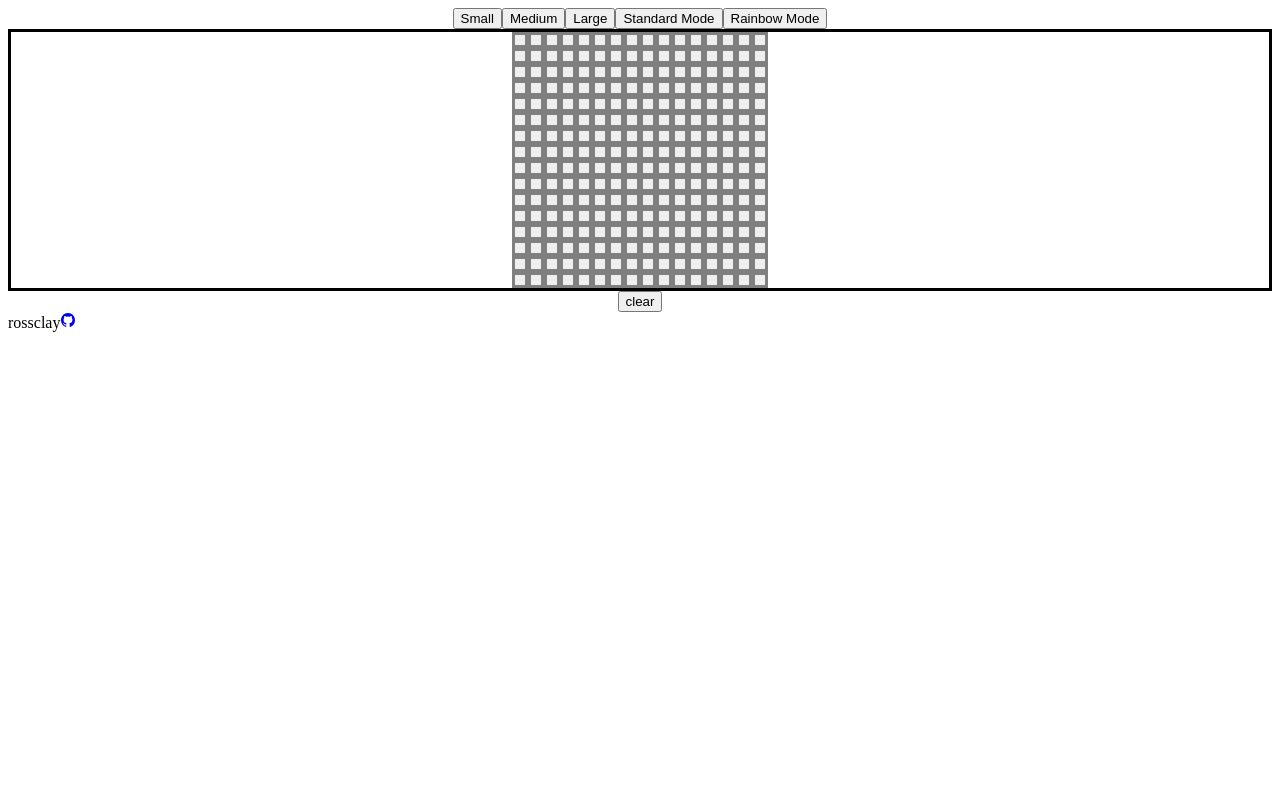
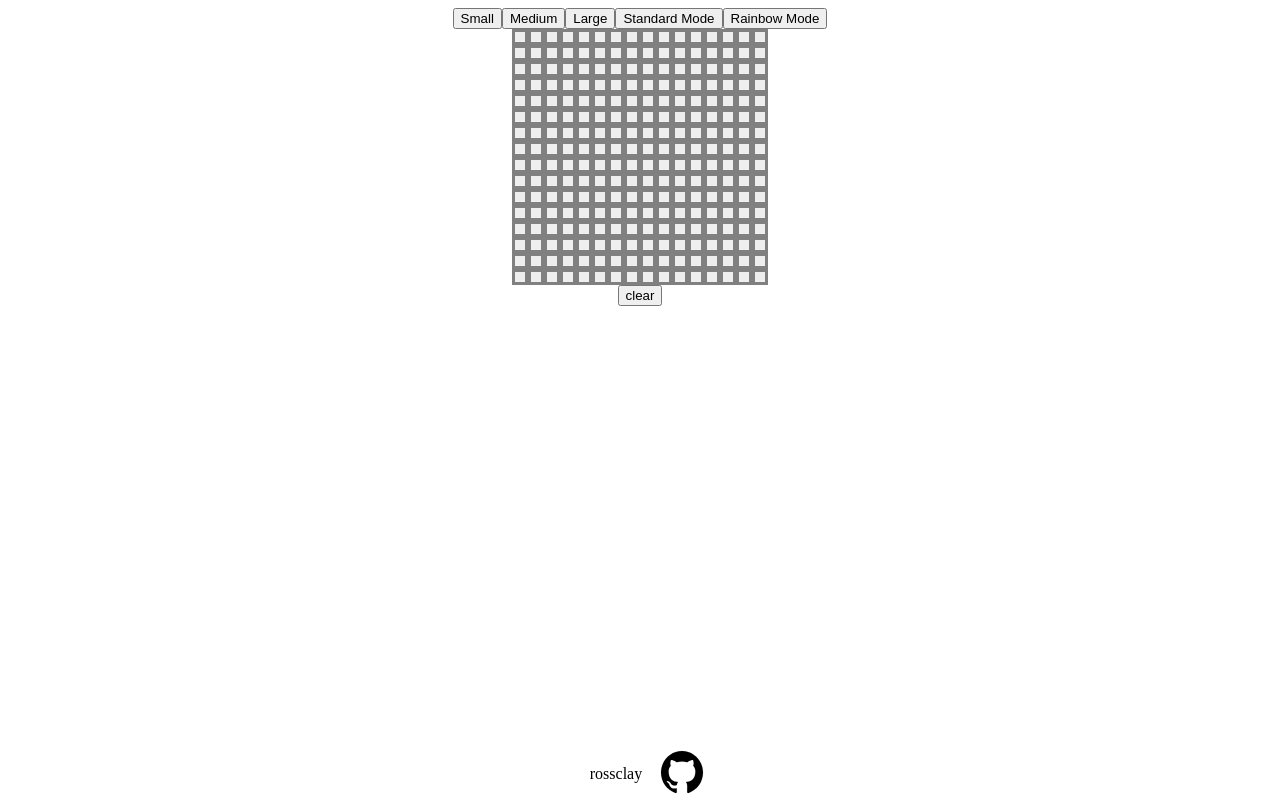
Before and after one commit to rossclay/odin-etch-a-sketch, a plain HTML site: page index.html in a window 1280 px wide. Both pictures are taken after a click on the button "Standard Mode". Drawn offline with nearby package versions, Linux system fonts and the light colour scheme.

Commit message:
styles github footer

```diff
--- a/style.css
+++ b/style.css
@@ -1,6 +1,8 @@
 .body {
     display: flex;
     justify-content: center;
+    align-items: center;
+
 }
 
 .btn-menu {
@@ -12,7 +14,9 @@
 .square-container {
     display: flex;
     justify-content: center;
-    border-style: solid;
+    align-items: center;
+    /* border-style: solid;
+    max-width: fit-content; */
 }
 
 .square {
@@ -27,3 +31,27 @@
     justify-content: center;
     align-items: center;
 }
+
+footer {
+    display: flex;
+    justify-content: center;
+    align-items: center;
+    position: absolute;
+    bottom: 0;
+    width: 100%;
+    height: fit-content;
+}
+
+.github-logo {
+    font-size: 3rem;
+    margin-left: 1rem;
+    transition: transform 1s;
+}
+
+a {
+    color: inherit;
+}
+
+.github-logo:hover {
+    transform: rotate(1turn);
+}
```
